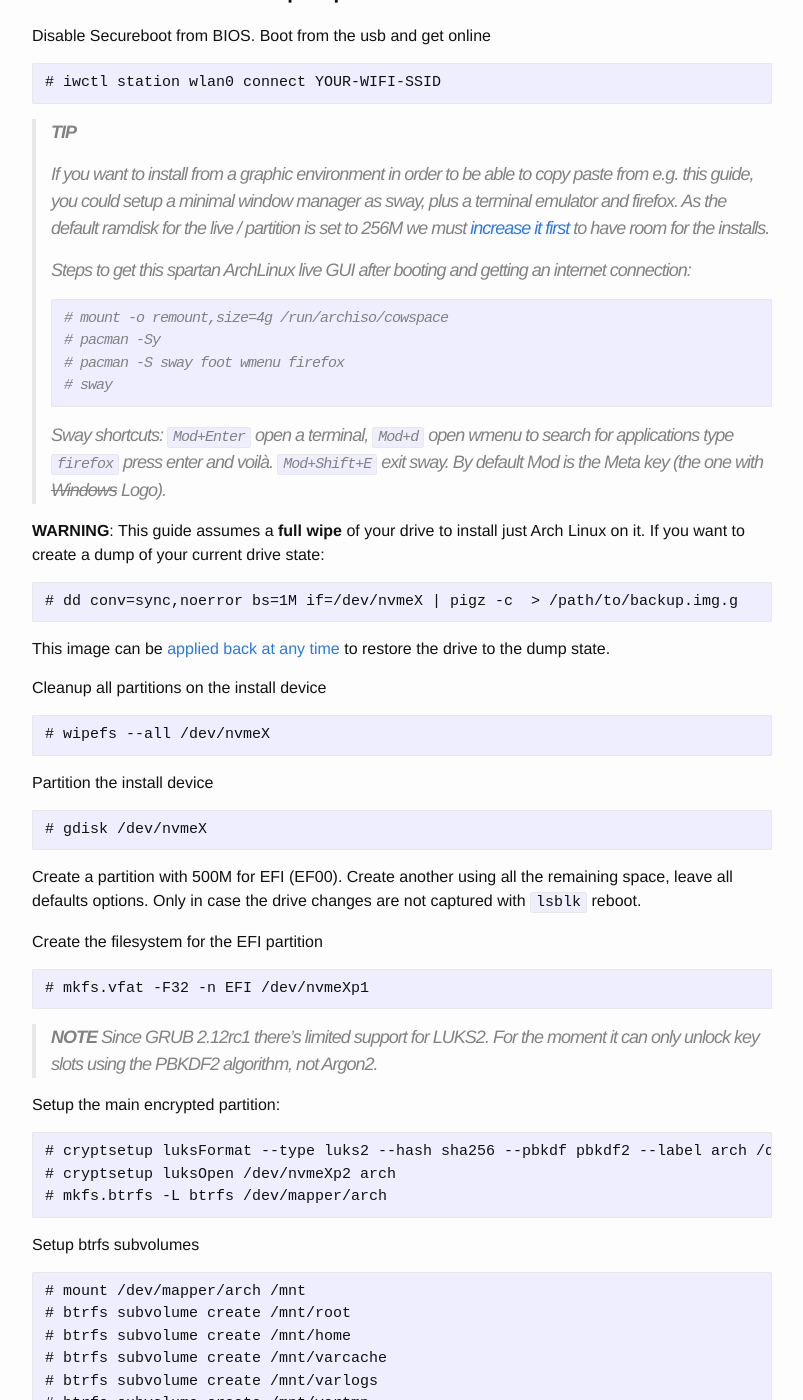
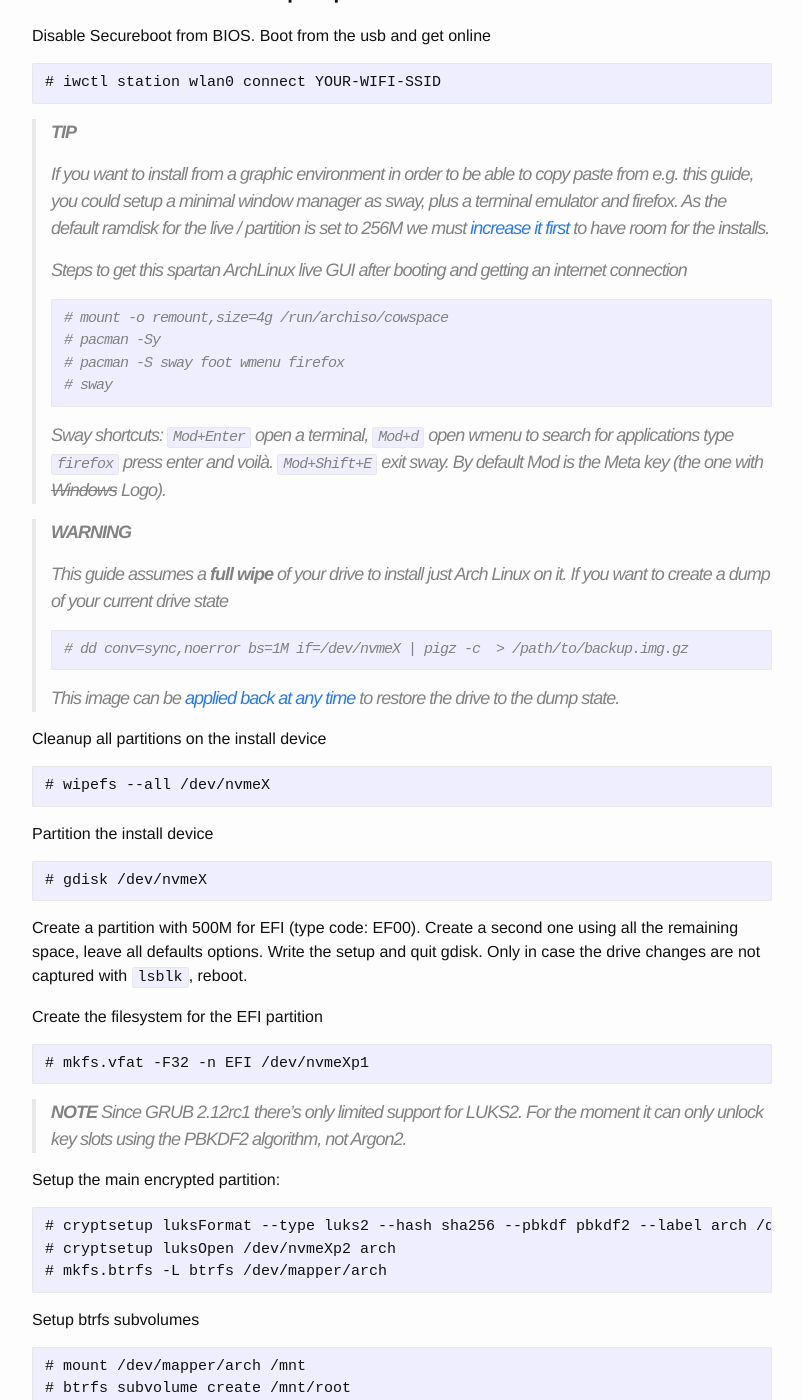
Before and after one commit to arielzn/arielzn.github.io, a Jekyll site: the page built from _posts/2024-06-03-install-archlinux-encrypted-boot.md, in a window 1280 px wide and 1400 px high, scrolled down 596 px. Shown: the whole window, without its empty margins (238-1041 px from the left). Built offline with Jekyll 4.4.1, drawn with Linux system fonts in a browser that asks for light colours; some of the changed text lies outside the part shown.

Commit message:
redaction fixes

```diff
--- a/_posts/2024-06-03-install-archlinux-encrypted-boot.md
+++ b/_posts/2024-06-03-install-archlinux-encrypted-boot.md
@@ -34,7 +34,7 @@
 > to have room for the installs.
 >
 > Steps to get this *spartan* ArchLinux live GUI after booting and
-> getting an internet connection:
+> getting an internet connection
 >
 >     # mount -o remount,size=4g /run/archiso/cowspace
 >     # pacman -Sy
@@ -45,14 +45,16 @@
 > for applications type `firefox` press enter and voilà. `Mod+Shift+E` exit sway.
 > By default Mod is the Meta key (the one with ~~Windows~~ Logo).
 
-**WARNING**: This guide assumes a **full wipe** of your drive to install just
-Arch Linux on it.  If you want to create a dump of your current drive state:
-
-    # dd conv=sync,noerror bs=1M if=/dev/nvmeX | pigz -c  > /path/to/backup.img.g
-
-This image can be [applied back at any
-time](https://wiki.archlinux.org/index.php/Dd#Disk_cloning_and_restore) to
-restore the drive to the dump state.
+> **WARNING**
+>
+> This guide assumes a **full wipe** of your drive to install just Arch Linux
+> on it.  If you want to create a dump of your current drive state
+>
+>     # dd conv=sync,noerror bs=1M if=/dev/nvmeX | pigz -c  > /path/to/backup.img.gz
+>
+> This image can be [applied back at any
+> time](https://wiki.archlinux.org/index.php/Dd#Disk_cloning_and_restore) to
+> restore the drive to the dump state.
 
 Cleanup all partitions on the install device
 
@@ -62,16 +64,17 @@
 
     # gdisk /dev/nvmeX
 
-Create a partition with 500M for EFI (EF00).
-Create another using all the remaining space, leave all defaults options.
-Only in case the drive changes are not captured with `lsblk` reboot.
+Create a partition with 500M for EFI (type code: EF00).
+Create a second one using all the remaining space, leave all defaults options.
+Write the setup and quit gdisk.
+Only in case the drive changes are not captured with `lsblk`, reboot.
 
 Create the filesystem for the EFI partition
 
     # mkfs.vfat -F32 -n EFI /dev/nvmeXp1
 
-> **NOTE** Since GRUB 2.12rc1 there's limited support for LUKS2. For the moment
-> it can only unlock key slots using the PBKDF2 algorithm, not Argon2.
+> **NOTE** Since GRUB 2.12rc1 there's only limited support for LUKS2. For the
+> moment it can only unlock key slots using the PBKDF2 algorithm, not Argon2.
 
 Setup the main encrypted partition:
 
@@ -168,24 +171,26 @@
 
     # mkinitcpio -p linux
 
-Setup GRUB. Edit `/etc/default/grub` and set
+Configure GRUB. Edit `/etc/default/grub` and set
 
 
     GRUB_CMDLINE_LINUX="cryptdevice=UUID=XXX-XXX-XXX:arch"
     GRUB_ENABLE_CRYPTODISK=y
 
-You can use `blkid` to get the the UUID for `/dev/nvmeXp2`.
+You can use `blkid` to get the the UUID for the encrypted partition `/dev/nvmeXp2`.
+
 Install GRUB
 
     # grub-mkconfig -o /boot/grub/grub.cfg
     # grub-install
 
-Set the root password with `passwd`. Add a sudo user, run `visudo` and
-uncomment the line `%wheel ALL=(ALL) ALL` then
+Set the root password and add a sudo user
 
+    # passwd
     # useradd -m -G wheel USERNAME
     # passwd USERNAME
 
+Run `visudo` and uncomment the line `%wheel ALL=(ALL) ALL`.
 
 ## Setup a desktop environment and reboot
 
```
